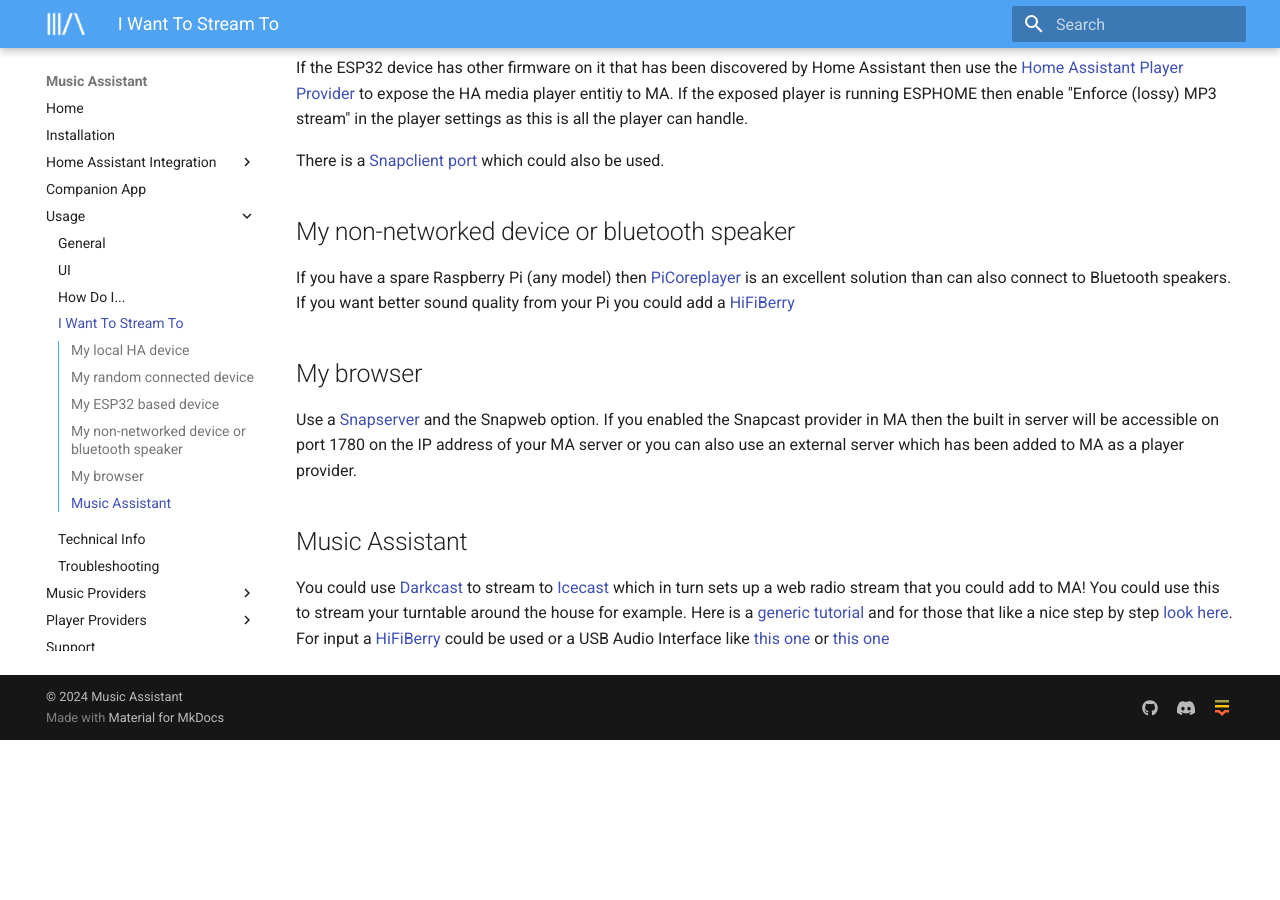
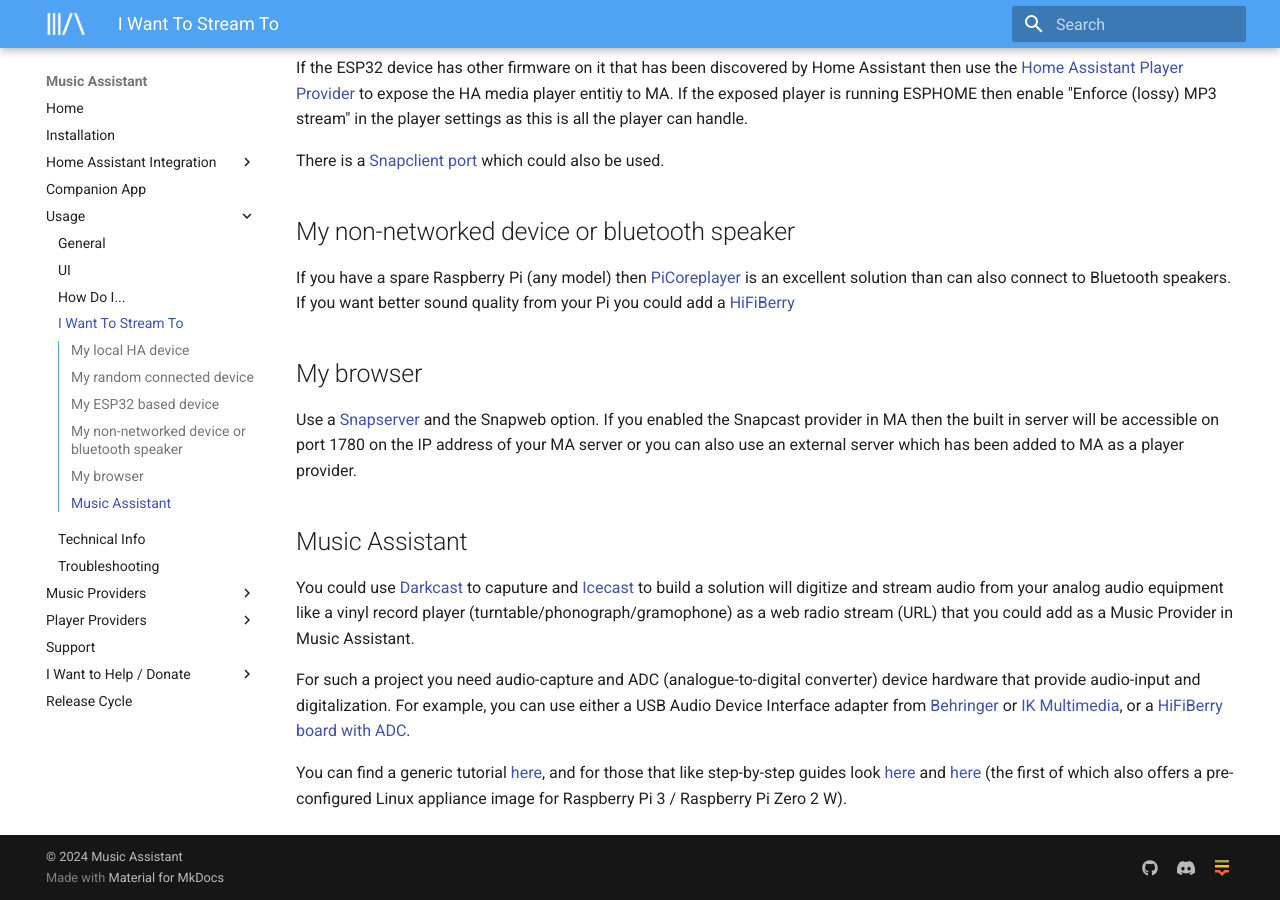
Before and after one commit to pwbriggs/music-assistant.github.io, an MkDocs documentation site: the page built from docs/faq/stream-to.md, in a window 1280 px wide and 900 px high, scrolled down 559 px. Built offline with MkDocs 1.6.1 and Material for MkDocs 9.7.7, drawn with Linux system fonts in a browser that asks for light colours; before the commit the page ends 1299 px from its top, so only the background shows below that.

Commit message:
Update stream-to.md

```diff
--- a/docs/faq/stream-to.md
+++ b/docs/faq/stream-to.md
@@ -30,4 +30,8 @@
 
 ## Music Assistant
 
-You could use [Darkcast](http://www.darkice.org/) to stream to [Icecast](https://www.icecast.org/) which in turn sets up a web radio stream that you could add to MA! You could use this to stream your turntable around the house for example. Here is a [generic tutorial](https://maker.pro/raspberry-pi/projects/how-to-build-an-internet-radio-station-with-raspberry-pi-darkice-and-icecast) and for those that like a nice step by step [look here](https://github.com/gieljnssns/darkice-libaacplus-rpi-guide/blob/master/README.md). For input a [HiFiBerry](https://www.hifiberry.com/docs/hardware/comparison-of-hifiberry-cards-for-audio-recording/) could be used or a USB Audio Interface like [this one](https://www.behringer.com/product.html?modelCode=0805-AAC) or [this one](https://www.ikmultimedia.com/products/irigstream/)
+You could use [Darkcast](http://www.darkice.org/) to caputure and [Icecast](https://www.icecast.org/) to build a solution will digitize and stream audio from your analog audio equipment like a vinyl record player (turntable/phonograph/gramophone) as a web radio stream (URL) that you could add as a Music Provider in Music Assistant.
+
+For such a project you need audio-capture and ADC (analogue-to-digital converter) device hardware that provide audio-input and digitalization. For example, you can use either a USB Audio Device Interface adapter from [Behringer](https://www.behringer.com/catalog.html?catalog=Category&category=C-BEHRINGER-AUDIOINTERFACES-USBAUDIOINTERFACES) or [IK Multimedia](https://www.ikmultimedia.com/products/irigstream/), or a [HiFiBerry board with ADC](https://www.hifiberry.com/blog/need-some-input/).
+
+You can find a generic tutorial [here](https://maker.pro/raspberry-pi/projects/how-to-build-an-internet-radio-station-with-raspberry-pi-darkice-and-icecast), and for those that like step-by-step guides look [here](https://github.com/quebulm/Raspberry-Pi-Vinyl-Streamer) and [here](https://github.com/gieljnssns/darkice-libaacplus-rpi-guide/blob/master/README.md) (the first of which also offers a pre-configured Linux appliance image for Raspberry Pi 3 / Raspberry Pi Zero 2 W).
```
